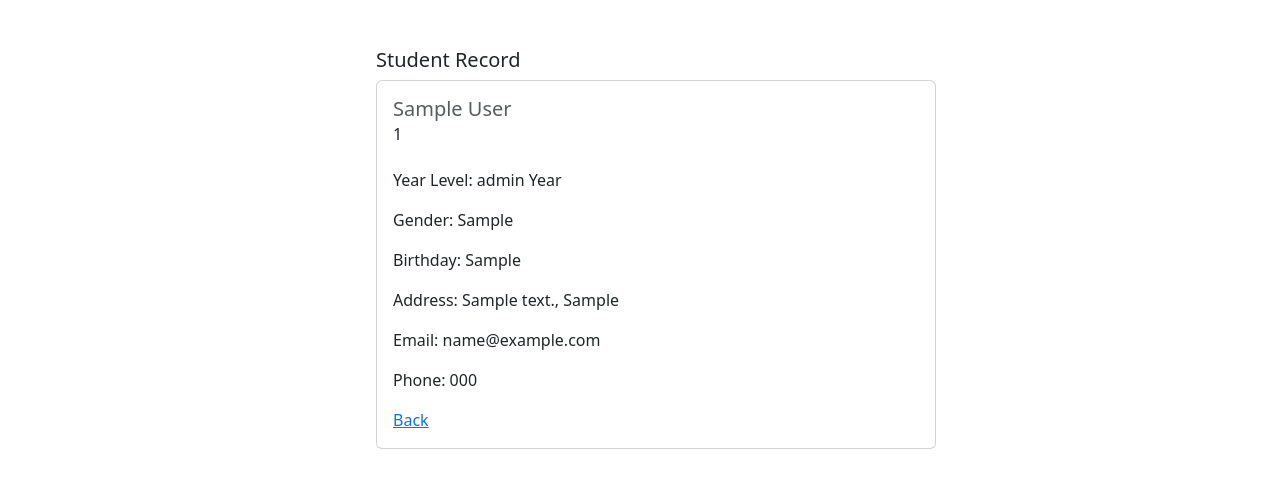
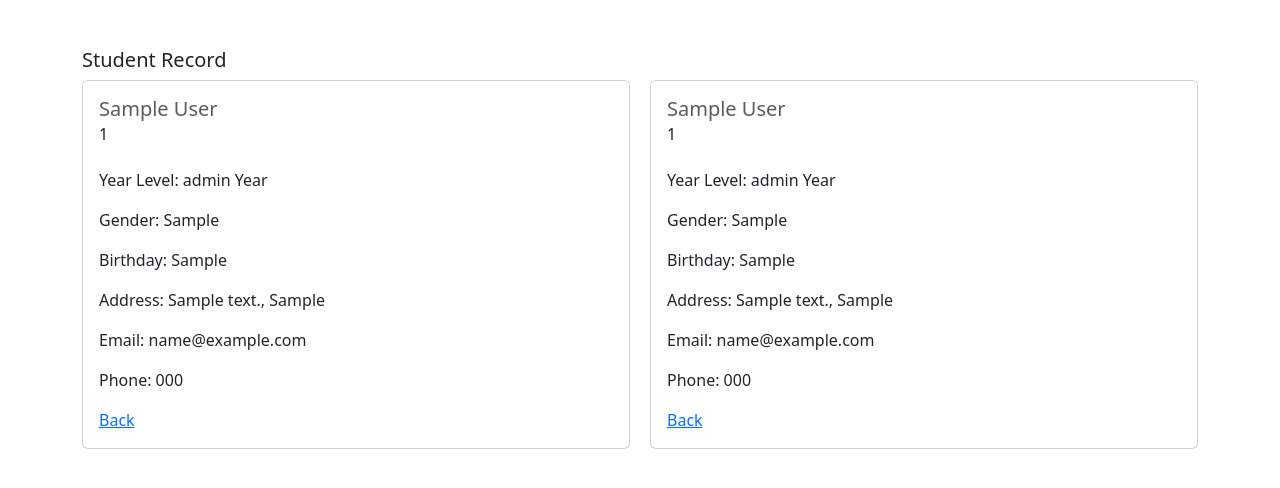
Before and after one commit to artimre098/Django-SIS, a Django app: page /students/1 in a window 1280 px wide. Shown: the part 224-712 px from the top of the page. Run offline with Django 5.2, Linux system fonts and the light colour scheme; a user stored in the database is signed in; tables that the repository leaves empty hold one stand-in row (values such as "Sample post"); some libraries are stand-ins or nearby versions.

Commit message:
students account page

```diff
--- a/ACS/templates/admin/admin-home.html
+++ b/ACS/templates/admin/admin-home.html
@@ -44,7 +44,7 @@
                   {% for record in records %}
                     <tr>
                       <td scope="row">
-                        <a class="bi bi-cash-stack text-success"  href="{% url 'update_student' record.student_id %}"> {{record.student_id}}</a>
+                        <a class="bi bi-cash-stack text-success"  href="{% url 'students' record.student_id %}"> {{record.student_id}}</a>
                       </td>
                       <td>{{record.first_name}} {{record.last_name}}</td>
                       <td>{{record.year_level}}</td>
--- a/ACS/templates/admin/student-record.html
+++ b/ACS/templates/admin/student-record.html
@@ -3,11 +3,26 @@
 {% block content %}
 
 
+<h5> Student Record</h5>
+<div class=" d-flex justify-content-between align-items-center">
+        <!-- <h2>Welcome {{ record.first_name }} {{ record.last_name }}</h2> -->
 
-<div class="col-md-8 offset-md-3">
-        <!-- <h2>Welcome {{ record.first_name }} {{ record.last_name }}</h2> -->
-        <h5> Student Record</h5>
-        <div class="card" style="width: 35rem;">
+        <div class="card" style="width: 50rem; margin-right: 20px;">
+                <div class="card-body">
+
+                  <h5 class="card-title mb-2 text-muted">{{record.first_name}} {{record.last_name}}</h5>
+                  <h6 class="card-subtitle">{{record.student_id}}</h6> <br/>
+                  <p class="card-text">Year Level: {{record.year_level}} Year</p>
+                  <p class="card-text">Gender: {{record.gender}}</p>
+                  <p class="card-text">Birthday: {{record.birthday}}</p>
+                  <p class="card-text">Address: {{record.address}}, {{record.city}}</p>
+                  <p class="card-text">Email: {{record.email}}</p>
+                  <p class="card-text">Phone: {{record.phone}}</p>
+                  <a href="{% url 'acs'%}" class="card-link">Back</a>
+                </div>
+        </div>
+
+        <div class="card" style="width: 50rem; ">
                 <div class="card-body">
 
                   <h5 class="card-title mb-2 text-muted">{{record.first_name}} {{record.last_name}}</h5>
@@ -22,4 +37,5 @@
                 </div>
         </div>
 </div>
+
 {% endblock %}
```
